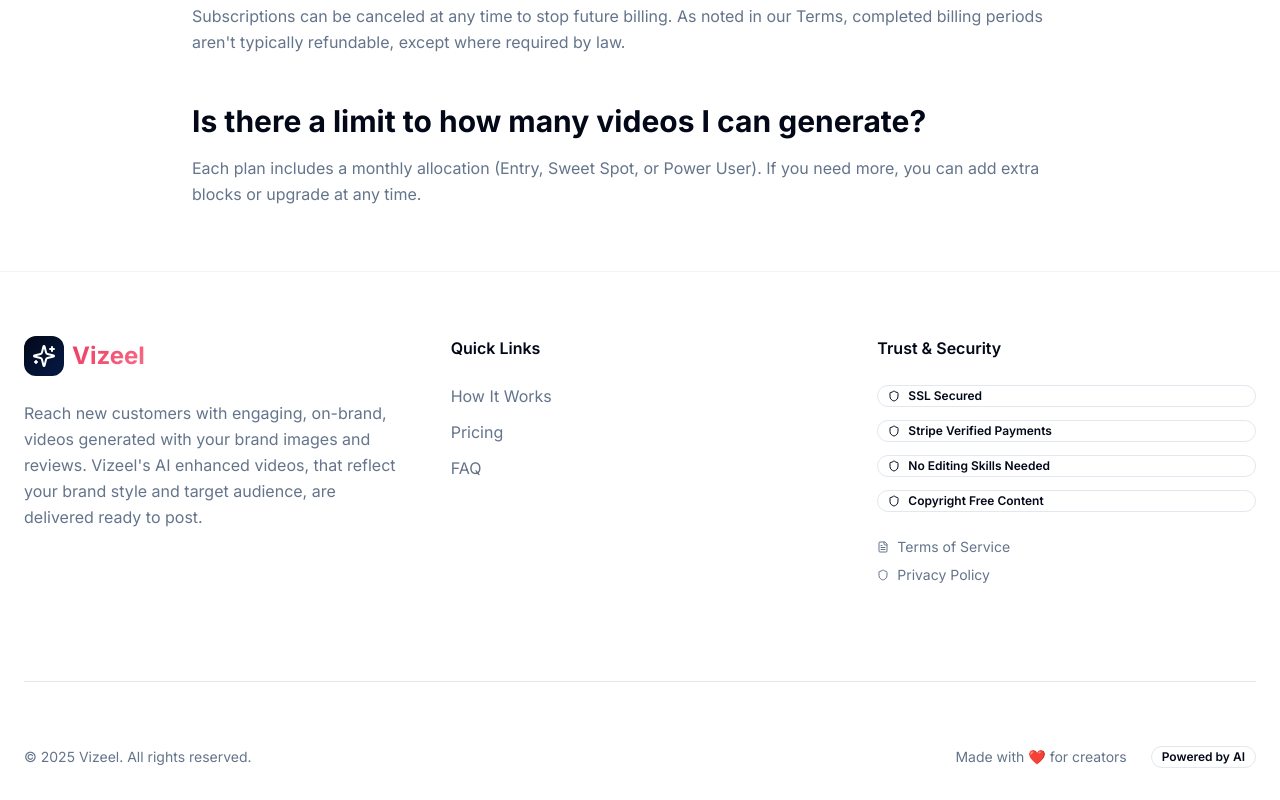
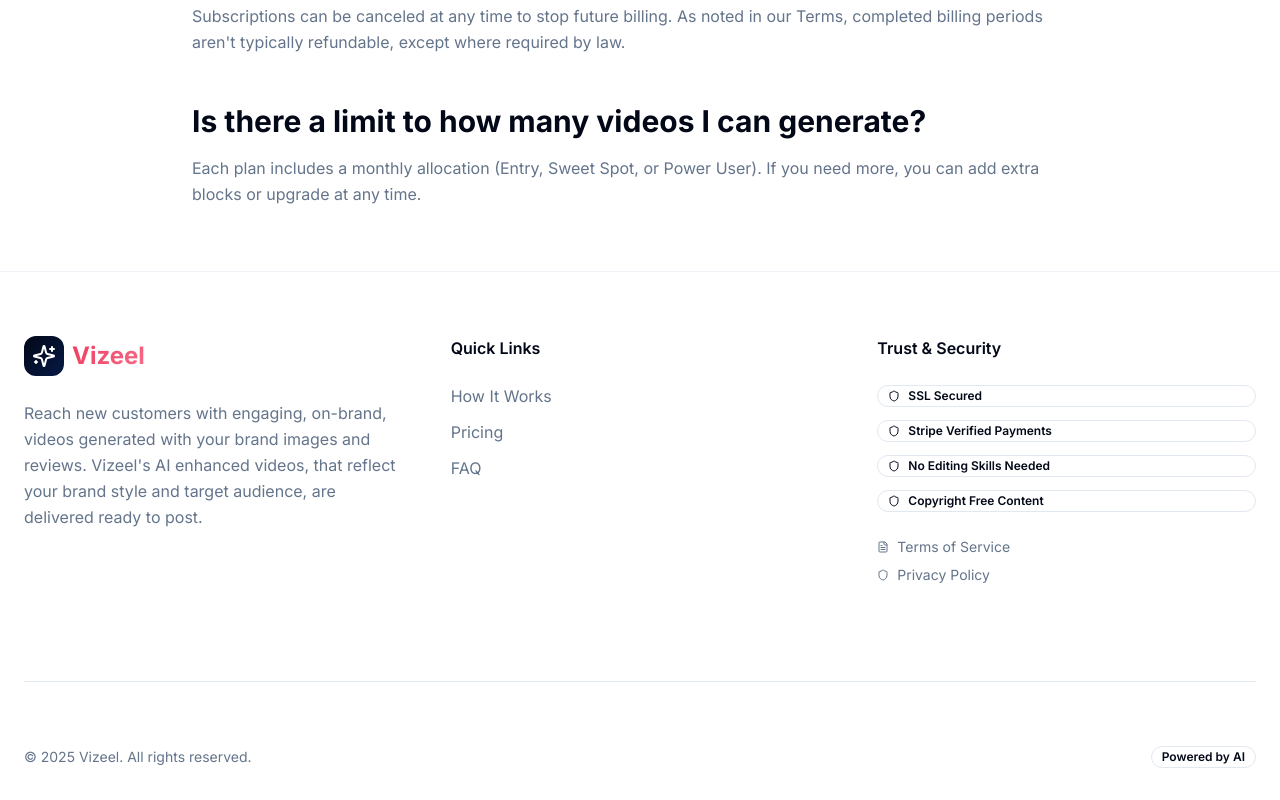
Before and after one commit to vizeel/vizeel-website, a React (Vite) app: page /faq in a window 1280 px wide. Shown: the part 1570-2370 px from the top of the page. Built offline with nearby package versions, Linux system fonts and the light colour scheme.

Commit message:
Code edited in Lovable Code Editor
Edited UI in Lovable

```diff
--- a/src/components/Footer.tsx
+++ b/src/components/Footer.tsx
@@ -119,7 +119,6 @@ const Footer = () => {
             </div>
 
             <div className="flex items-center gap-6 text-sm text-muted-foreground">
-              <span>Made with ❤️ for creators</span>
               <Badge variant="outline" className="text-xs">
                 Powered by AI
               </Badge>
```
